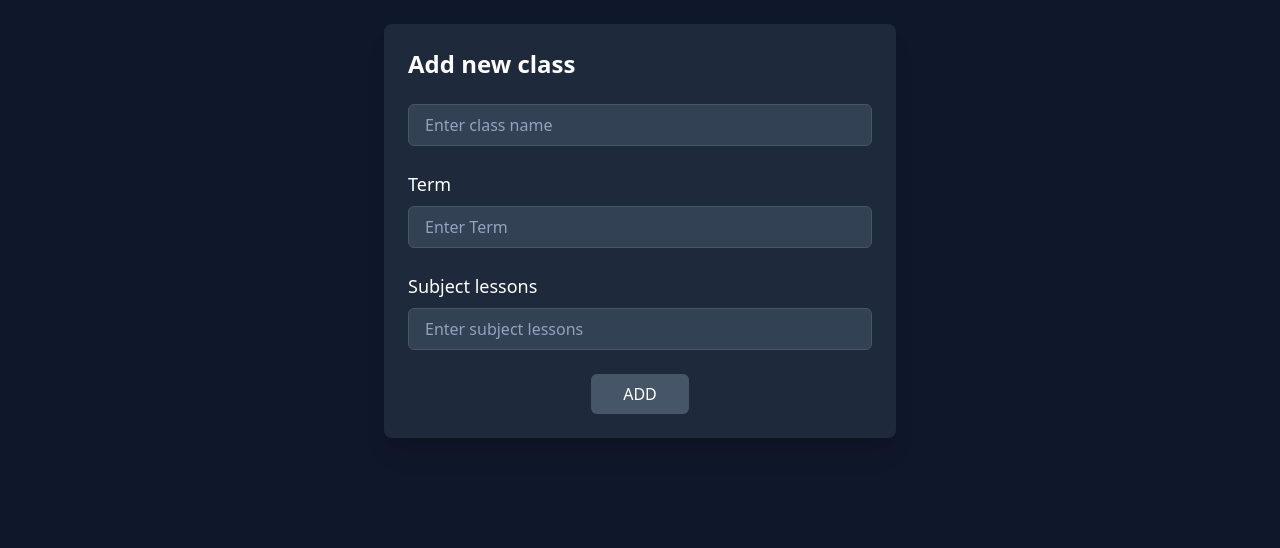
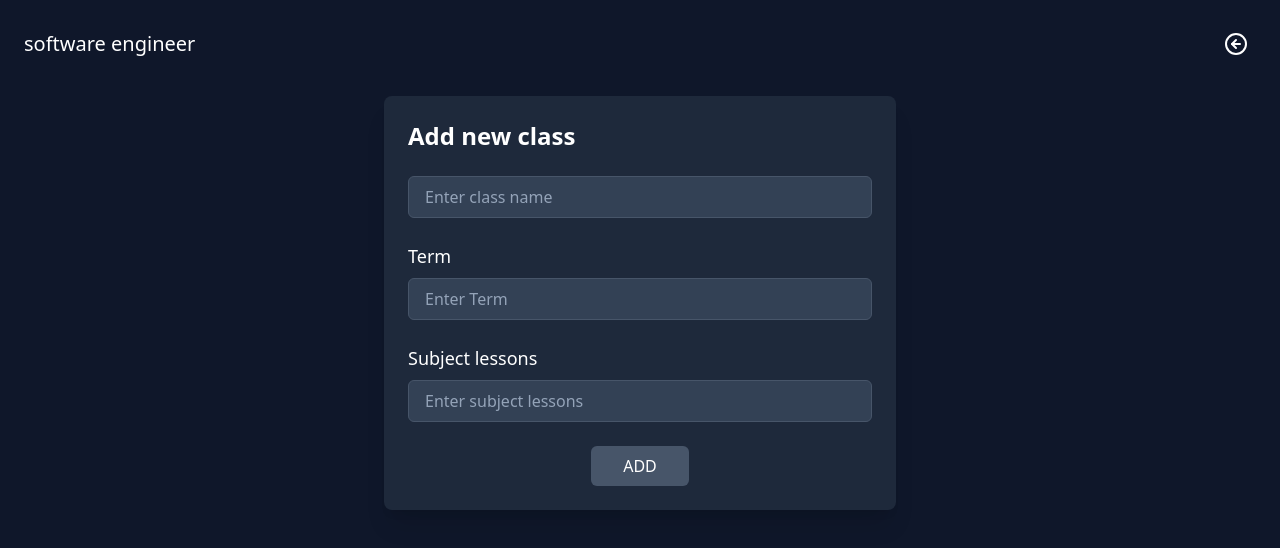
Before and after one commit to HumNoi1/CS_Project, a Next.js app in the folder cs_project/: page /addclass in a window 1280 px wide. Shown: the top 548 px of the page. Built offline with nearby package versions, Linux system fonts and the light colour scheme.

Commit message:
"Update"

```diff
--- a/cs_project/src/app/addclass/page.jsx
+++ b/cs_project/src/app/addclass/page.jsx
@@ -3,6 +3,7 @@
 //components
 import React, { useState } from 'react';
 import Link from 'next/link';
+import { CircleArrowLeft } from 'lucide-react';
 
 const AddClassForm = () => {
   const [formData, setFormData] = useState({
@@ -27,6 +28,15 @@ const AddClassForm = () => {
 
   return (
     <div className="min-h-screen bg-slate-900 p-6">
+      <div className="flex justify-between items-center mb-8">
+          <h1 className="text-white text-xl">software engineer</h1>
+          <Link href="./dashboards">
+            <button className="text-white hover:bg-slate-700 p-2 rounded-full transition-colors">
+              <CircleArrowLeft />
+            </button>
+          </Link>
+        </div>
+
       <div className="max-w-lg mx-auto bg-slate-800 rounded-lg shadow-xl text-white">
         <div className="p-6">
           <h2 className="text-2xl font-semibold mb-6">Add new class</h2>
--- a/cs_project/src/app/dashboards/page.jsx
+++ b/cs_project/src/app/dashboards/page.jsx
@@ -1,12 +1,14 @@
 "use client";
 
-import { Home, LogOut, Moon, Sun, Plus } from "lucide-react";
+import { Home, LogOut, Moon, Sun, Plus, Menu } from "lucide-react";
 import { useRouter } from 'next/navigation';
 import Link from 'next/link';
 import { createClientComponentClient } from '@supabase/auth-helpers-nextjs';
 import { useEffect, useState } from 'react';
 import { useTheme } from '@/context/ThemeContext';
 import { DiCodeigniter } from "react-icons/di";
+import { PiRobot } from "react-icons/pi";
+import { MdOutlineClass } from "react-icons/md";
 
 const Dashboard = () => {
   const router = useRouter();
@@ -53,6 +55,14 @@ const Dashboard = () => {
         <button className="p-2 text-slate-600 dark:text-white hover:bg-slate-200 dark:hover:bg-slate-700 rounded transition-colors">
           <Home className="w-6 h-6" />
         </button>
+        <Link href="./compare">
+          <button className="p-2 text-slate-600 dark:text-white hover:bg-slate-200 dark:hover:bg-slate-700 rounded transition-colors">
+            <PiRobot className="w-6 h-6" />
+          </button>
+        </Link>
+        <button className="p-2 text-slate-600 dark:text-white hover:bg-slate-200 dark:hover:bg-slate-700 rounded transition-colors">
+          <Menu className="w-6 h-6" />
+        </button>
         <div className="flex-grow" />
         <button
           onClick={toggleTheme}
@@ -84,7 +94,7 @@ const Dashboard = () => {
           {/* Folder */}
           <div className="col-span-3">
             <div className="w-full h-32 rounded-lg bg-blue-500 p-4 flex flex-col justify-end shadow-lg hover:shadow-xl transition-shadow">
-              <span className="text-sm text-white font-medium">software engineer</span>
+              <MdOutlineClass />
             </div>
           </div>
         </div>
```
